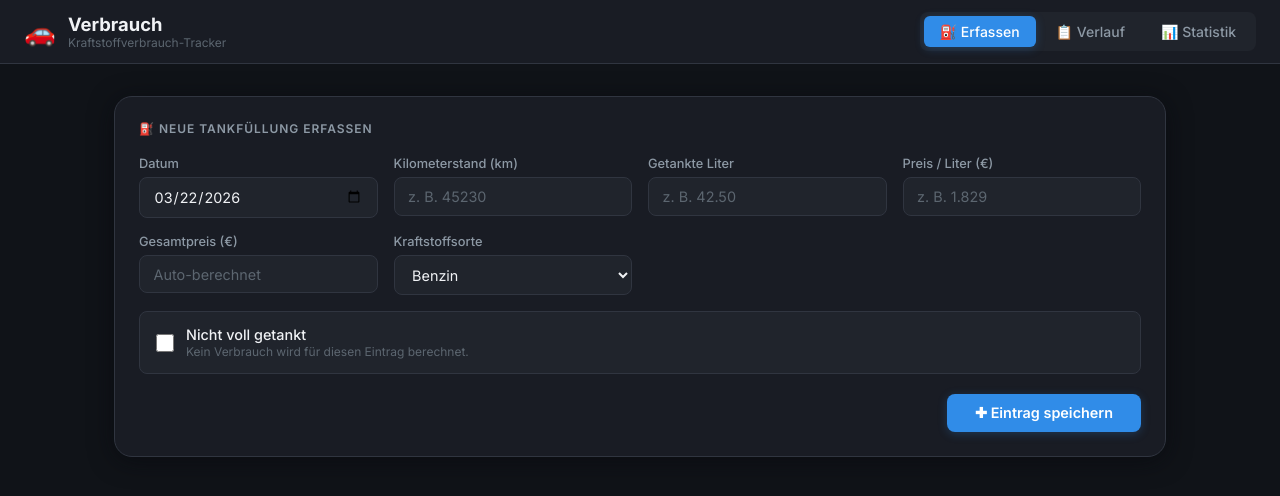
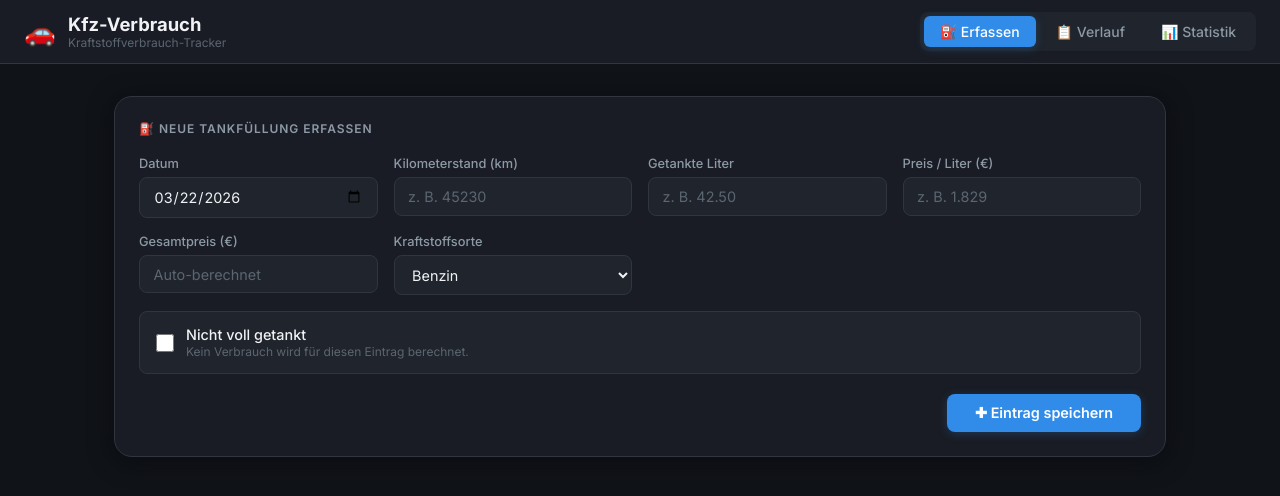
Before and after one commit to hucky61/verbrauch, a React (Vite) app: page / in a window 1280 px wide. Shown: the top 496 px of the page. Built offline with nearby package versions, Linux system fonts and the light colour scheme.

Commit message:
feat: implement main App component with tab navigation and entry management logic

```diff
--- a/src/App.jsx
+++ b/src/App.jsx
@@ -9,9 +9,9 @@
 import './index.css'
 
 const TABS = [
-  { id: 'erfassen',  label: 'Erfassen',   icon: '⛽' },
-  { id: 'verlauf',   label: 'Verlauf',    icon: '📋' },
-  { id: 'statistik', label: 'Statistik',  icon: '📊' },
+  { id: 'erfassen', label: 'Erfassen', icon: '⛽' },
+  { id: 'verlauf', label: 'Verlauf', icon: '📋' },
+  { id: 'statistik', label: 'Statistik', icon: '📊' },
 ]
 
 export default function App() {
@@ -42,7 +42,7 @@
         <div className="header-brand">
           <span className="header-icon">🚗</span>
           <div>
-            <div className="header-title">Verbrauch</div>
+            <div className="header-title">Kfz-Verbrauch</div>
             <div className="header-subtitle">Kraftstoffverbrauch-Tracker</div>
           </div>
         </div>
```
